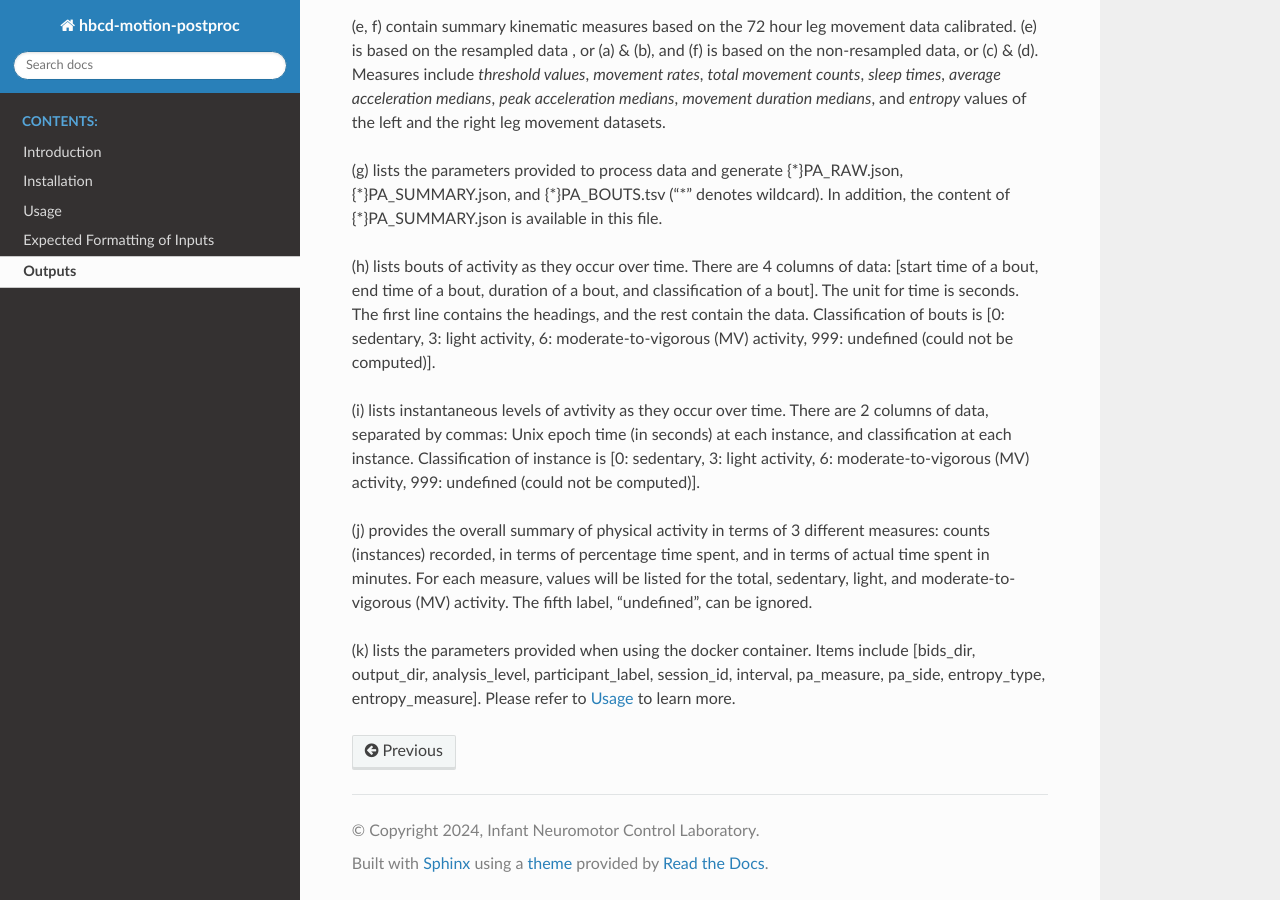
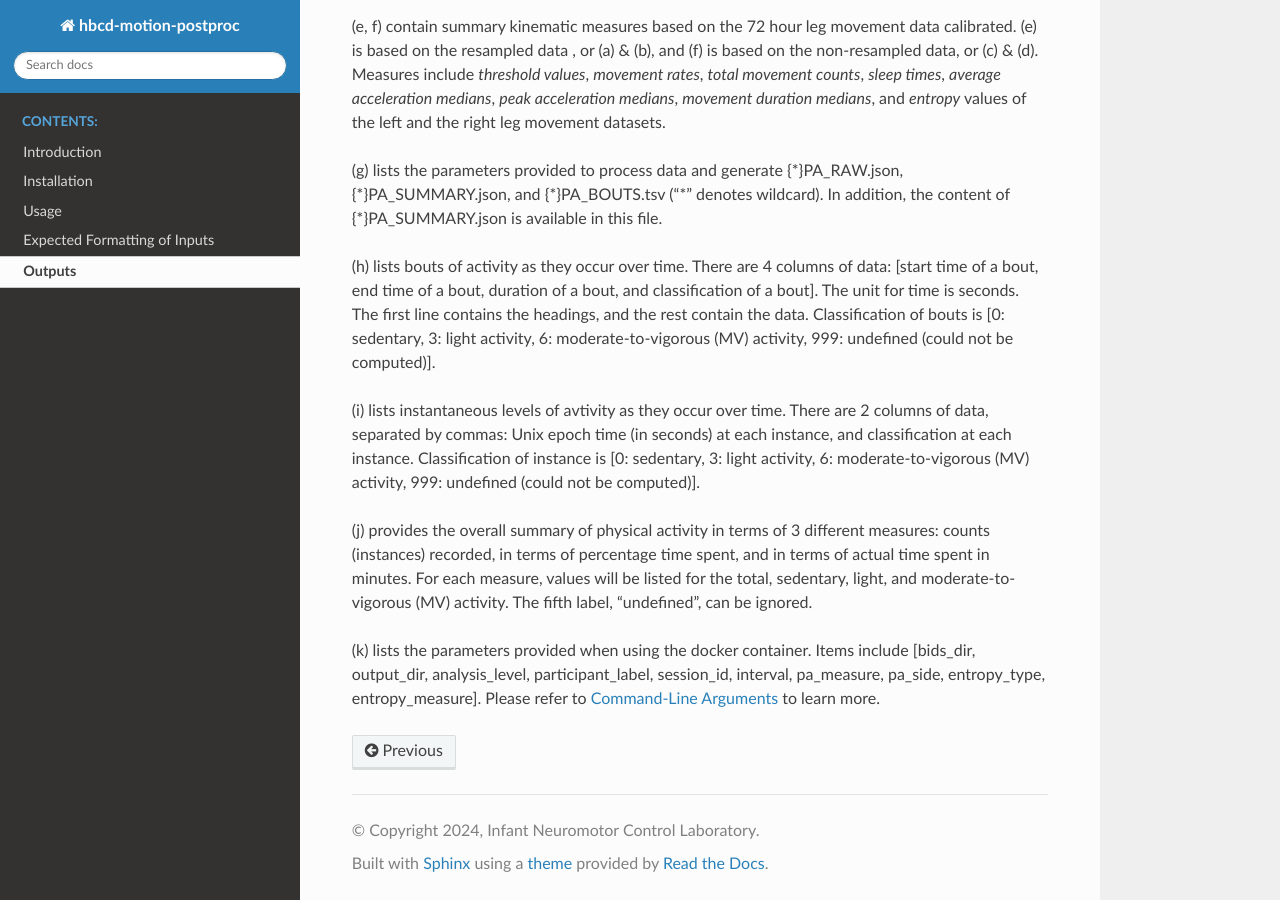
Before and after one commit to ohspc89/hbcd_motion_postproc, a Sphinx documentation site: the page built from docs/source/outputs.rst, in a window 1280 px wide and 900 px high, scrolled down 734 px. Built offline with Sphinx 7.4.7 and the Read the Docs theme 3.1.0, drawn with Linux system fonts in a browser that asks for light colours.

Commit message:
changing reference

```diff
--- a/docs/source/outputs.rst
+++ b/docs/source/outputs.rst
@@ -62,7 +62,7 @@ can be ignored.
 
 (k) lists the parameters provided when using the docker container. Items include
 [bids_dir, output_dir, analysis_level, participant_label, session_id, interval,
-pa_measure, pa_side, entropy_type, entropy_measure]. Please refer to :ref:`usage`
+pa_measure, pa_side, entropy_type, entropy_measure]. Please refer to :ref:`command-line-args`
 to learn more.
 
 .. toctree::
--- a/docs/source/usage.rst
+++ b/docs/source/usage.rst
@@ -44,6 +44,8 @@ To see more specific information about how this tool expects
 the inputs to be formatted (i.e. file naming conventions),
 see the inputs formatting page.
 
+.. _command-line-args:
+
 Command-Line Arguments
 ----------------------
 .. argparse::
```
